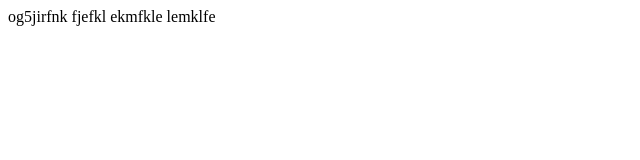
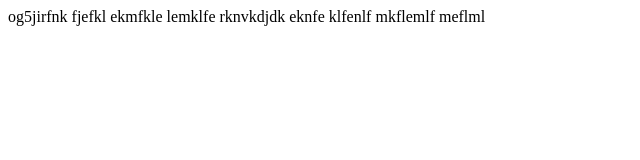
Before and after one commit to Prasanna123211/only, a plain HTML site: page index.html in a window 1280 px wide. Shown: the whole page, without its empty margins (0-640 px from the left). Drawn offline with Linux system fonts and the light colour scheme.

Commit message:
Changes in index and about

```diff
--- a/index.html
+++ b/index.html
@@ -11,5 +11,10 @@
     fjefkl
     ekmfkle
     lemklfe
+    rknvkdjdk
+    eknfe
+    klfenlf
+    mkflemlf
+    meflml
 </body>
 </html>
```
Also changed, not shown: about.html (added, +4 -0 lines).
